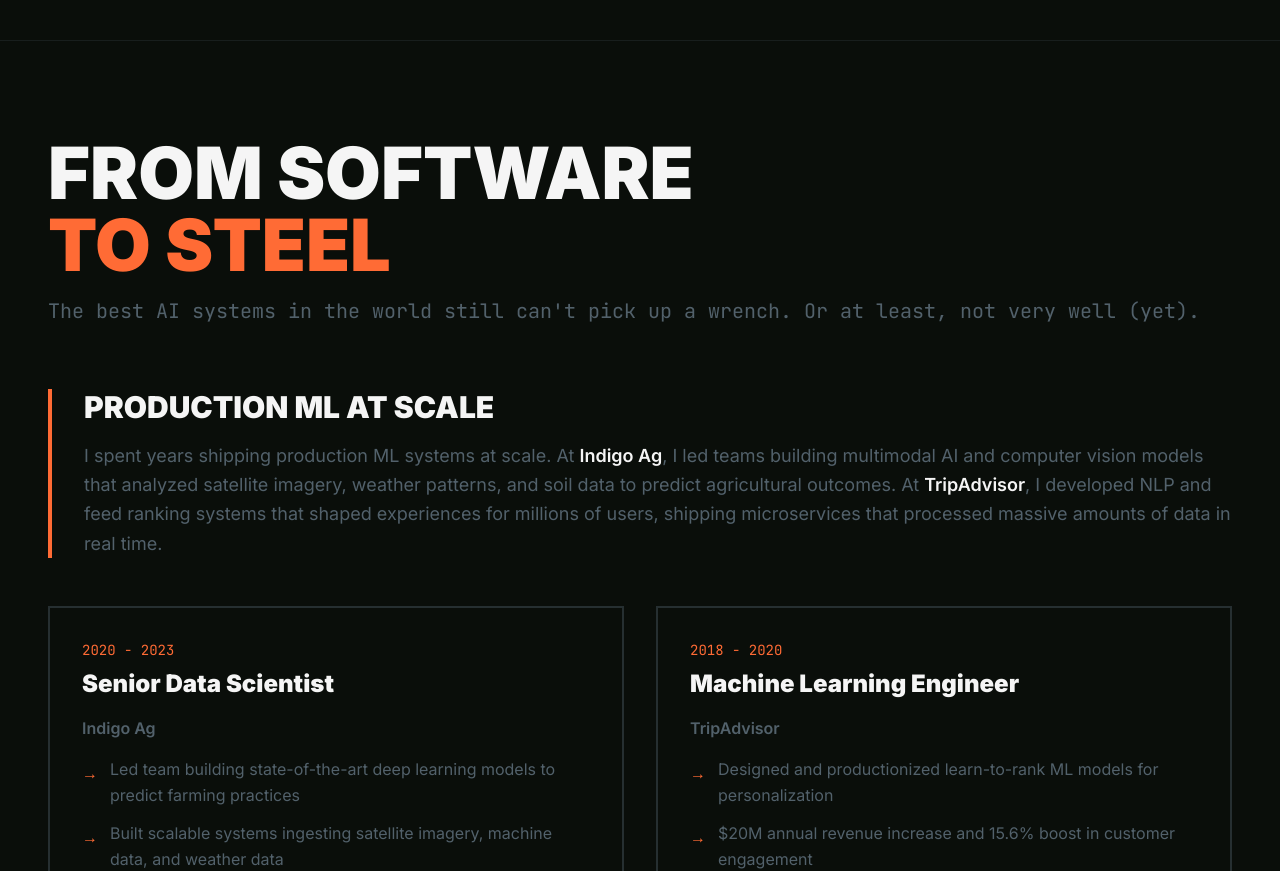
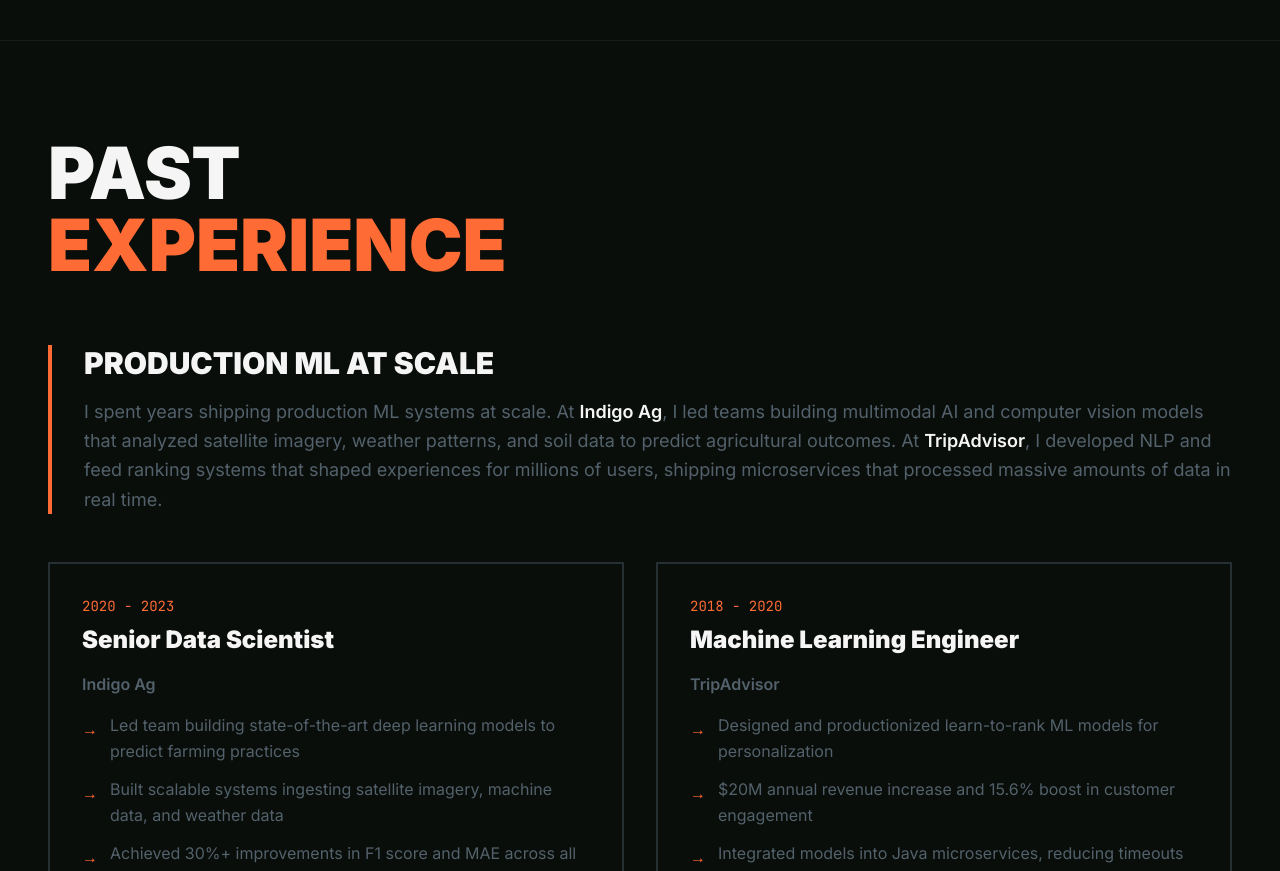
Before and after one commit to sharonxu/breaking-cad, a React (Vite) app: page / in a window 1280 px wide. Shown: the part 3320-4191 px from the top of the page. Built offline with nearby package versions, Linux system fonts and the light colour scheme.

Commit message:
Simplify Past Projects section header
- Change 'FROM SOFTWARE TO STEEL' to 'PAST EXPERIENCE'
- Remove wrench tagline for cleaner, more professional look

```diff
--- a/src/components/PastProjects.jsx
+++ b/src/components/PastProjects.jsx
@@ -6,13 +6,10 @@
       <div className="max-w-7xl mx-auto">
         <div className="mb-16">
           <h2 className="text-5xl md:text-7xl font-black mb-4">
-            FROM SOFTWARE
+            PAST
             <br />
-            <span className="text-machine-orange">TO STEEL</span>
+            <span className="text-machine-orange">EXPERIENCE</span>
           </h2>
-          <p className="text-xl text-steel font-mono">
-            The best AI systems in the world still can't pick up a wrench. Or at least, not very well (yet).
-          </p>
         </div>
 
         <div
```
